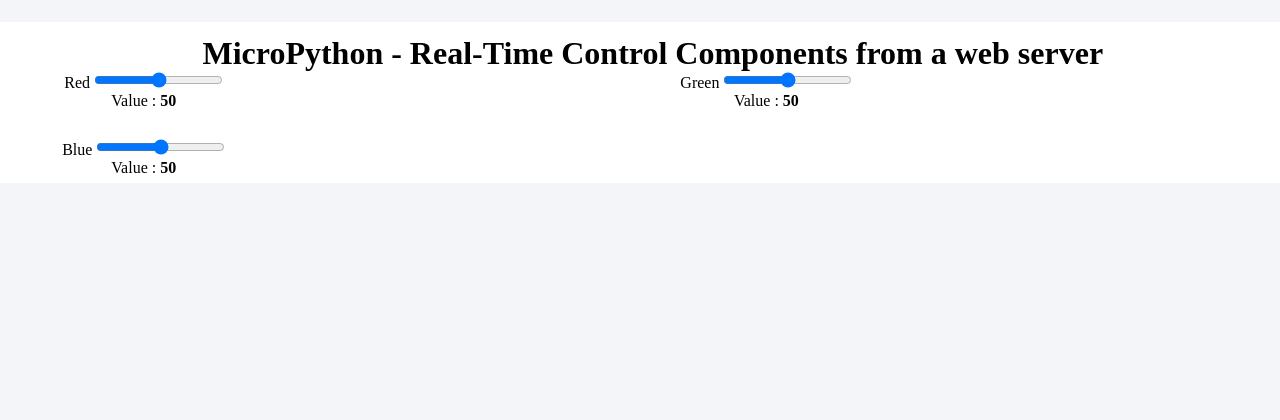
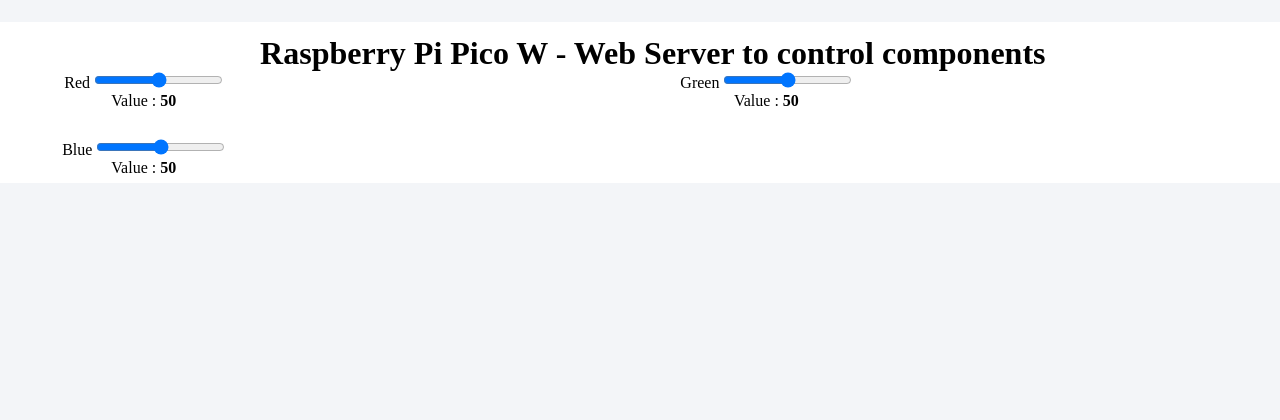
Before and after one commit to donskytech/micropython-raspberry-pi-pico, a Python web app: template websocket_using_microdot/templates/index.html in a window 1280 px wide. Shown: the top 420 px of the page. Run offline with Jinja, Linux system fonts and the light colour scheme; the template is opened without the code that fills it, so the values that code supplies are empty.

Commit message:
Change title

```diff
--- a/control-components-from-web-server/templates/index.html
+++ b/control-components-from-web-server/templates/index.html
@@ -4,12 +4,12 @@
     <meta charset="UTF-8" />
     <meta name="viewport" content="width=device-width, initial-scale=1.0" />
     <meta http-equiv="X-UA-Compatible" content="ie=edge" />
-    <title>MicroPython - Real-Time Control Components from a web server</title>
+    <title>Raspberry Pi Pico W - Web Server to control components</title>
     <link rel="stylesheet" href="/static/index.css" />
   </head>
   <body>
    <main>
-      <h1>MicroPython - Real-Time Control Components from a web server</h1>
+      <h1>Raspberry Pi Pico W - Web Server to control components</h1>
       <div class="container">
         <div class="slidecontainer">
           <label for="redSlider" class="color-label">Red</label>
```
